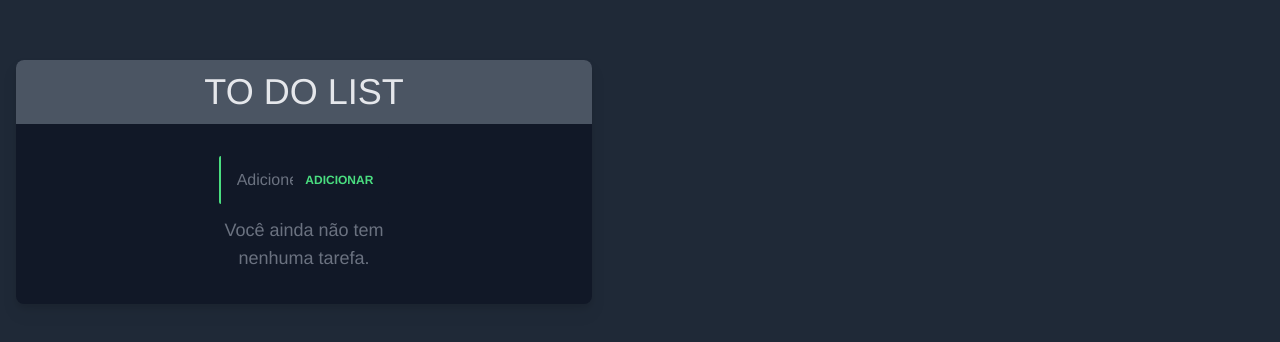
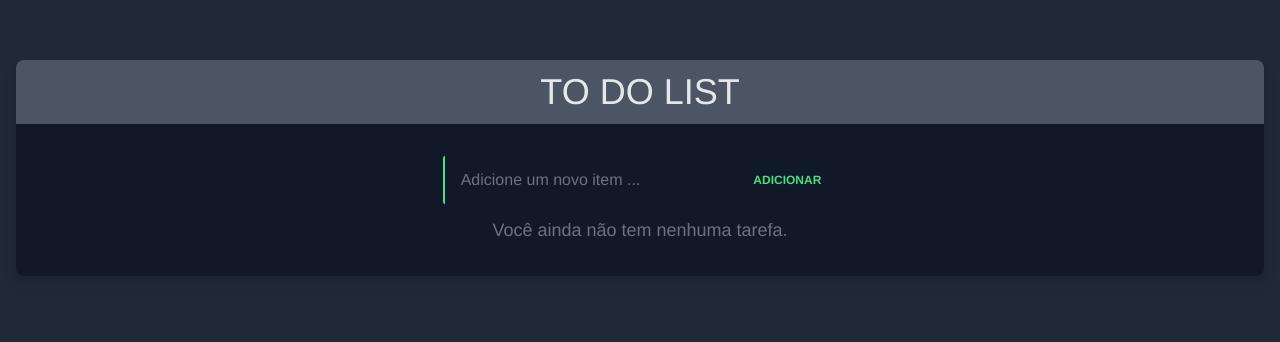
Before and after one commit to noziXsHooter/vue-to-do, a Vue app: page / in a window 1280 px wide. Shown: the top 342 px of the page. Built offline with nearby package versions, Linux system fonts and the light colour scheme; no server answers.

Commit message:
Update App.vue

```diff
--- a/src/App.vue
+++ b/src/App.vue
@@ -2,7 +2,7 @@
   <!-- Content -->
   <div class="px-4">
 
-    <div class="border-1 border-black rounded-lg max-w-xl bg-gray-900 drop-shadow-lg">
+    <div class="border-1 border-black rounded-lg bg-gray-900 drop-shadow-lg">
     <div class="bg-gray-300">
 
     </div>
```
